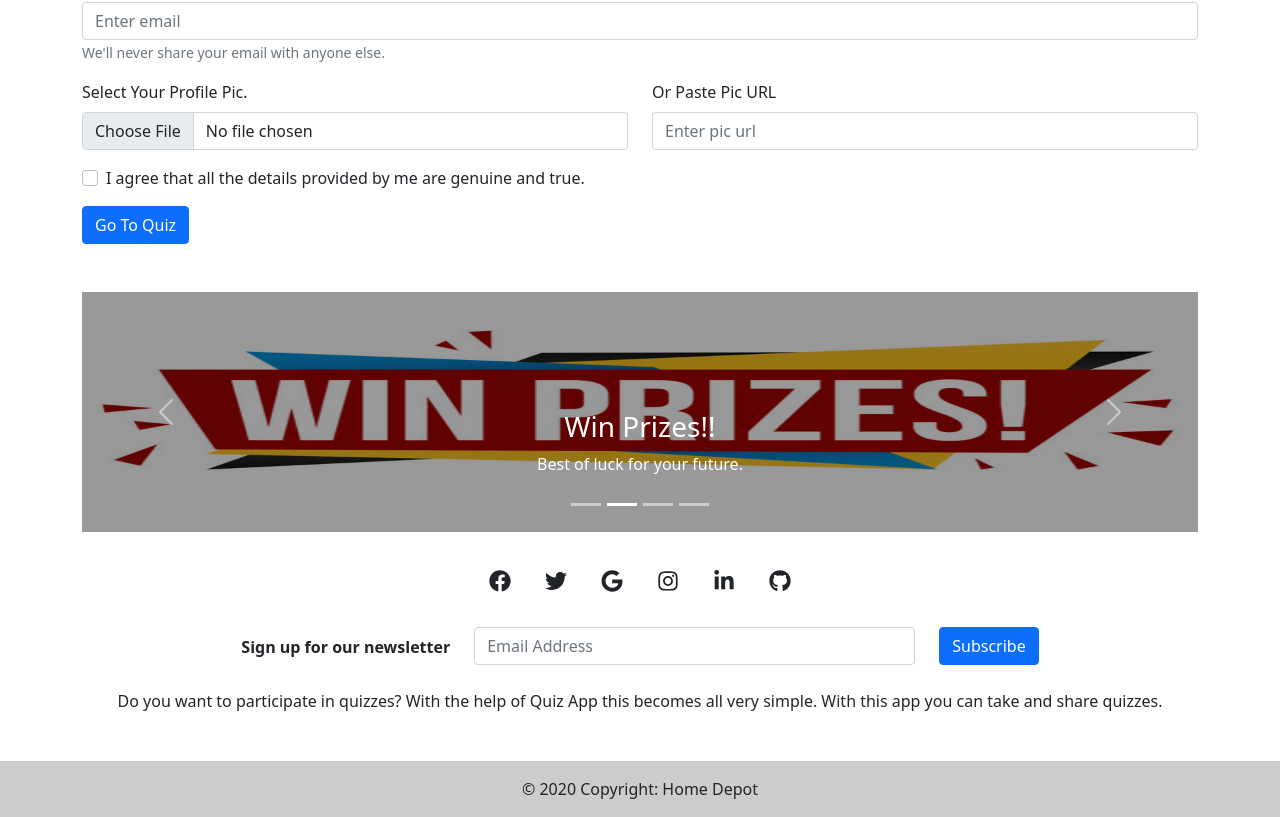
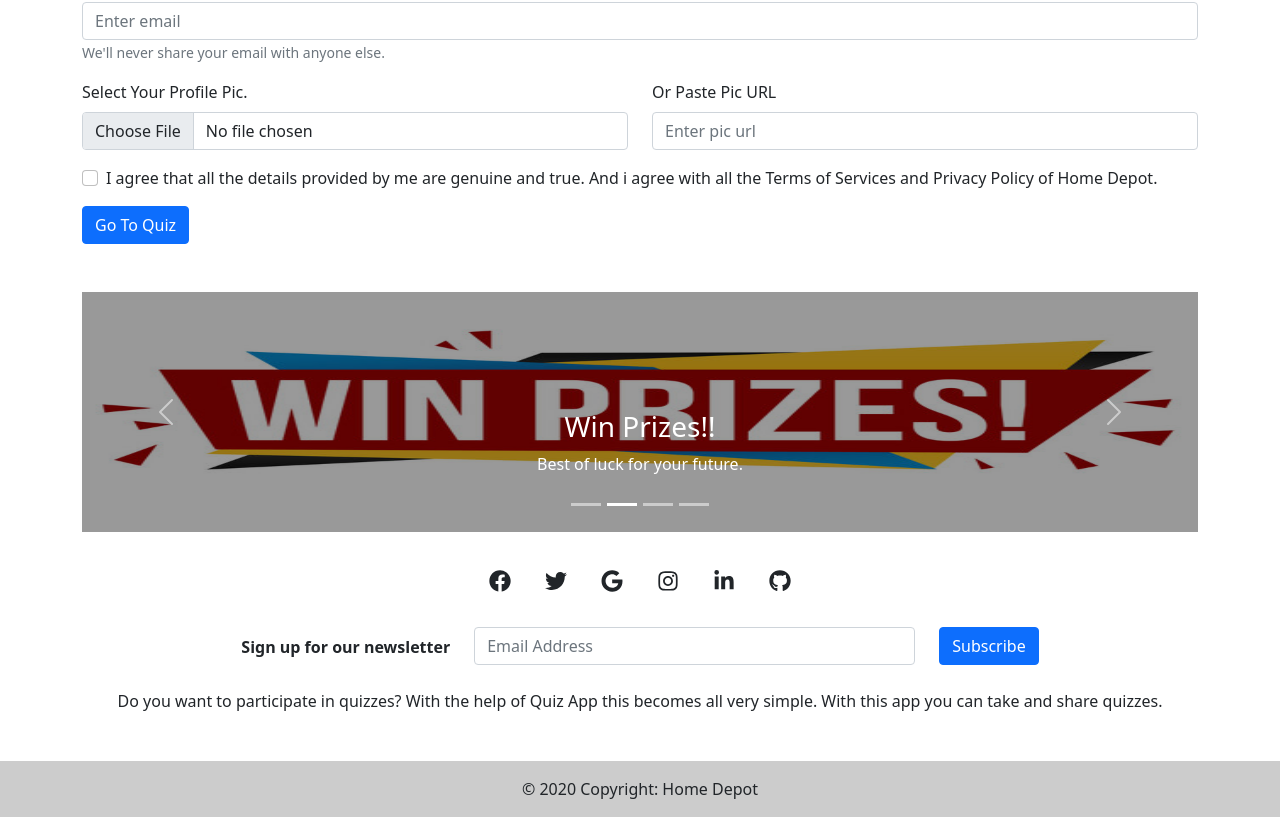
Before and after one commit to ajayranga1/quizUpp, a React (Create React App) app in the folder client/: page / in a window 1280 px wide. Shown: the part 745-1562 px from the top of the page. Built offline with nearby package versions, Linux system fonts and the light colour scheme.

Commit message:
minor change

```diff
--- a/client/src/components/Credentials.tsx
+++ b/client/src/components/Credentials.tsx
@@ -343,7 +343,7 @@ function Credentials() {
               <Form.Group className='mb-3' controlId='formBasicCheckbox'>
                 <Form.Check
                   type='checkbox'
-                  label='I agree that all the details provided by me are genuine and true.'
+                  label='I agree that all the details provided by me are genuine and true. And i agree with all the Terms of Services and Privacy Policy of Home Depot.'
                   checked={check}
                   required
                   onChange={(e) => setCheck(e.target.checked)}
```
